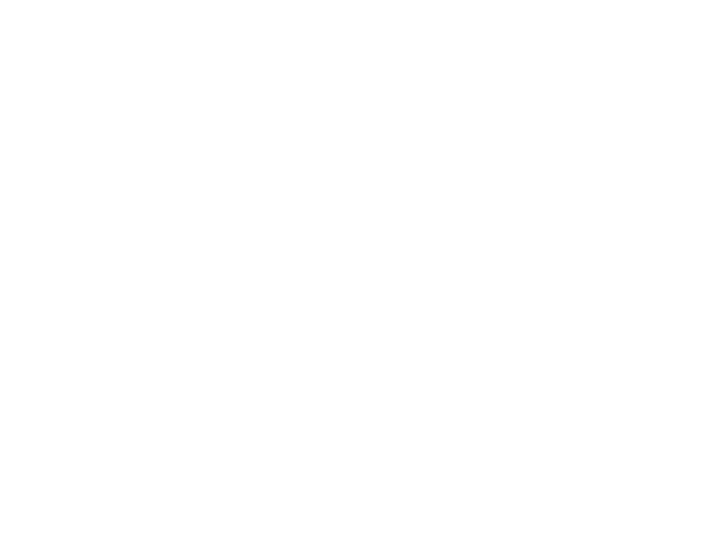
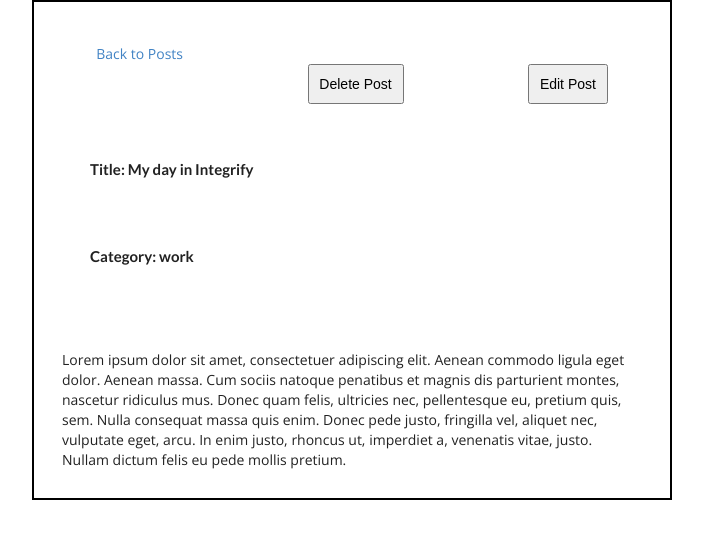
Before and after one commit to anyariazantceva/react-router-app, a React (Create React App) app: page /post/1 in a window 1280 px wide. Shown: the top 538 px of the page, without its empty margins (288-991 px from the left). Built offline with nearby package versions, Linux system fonts and the light colour scheme.

Commit message:
Build post-details routes

```diff
--- a/src/components/AddPost.js
+++ b/src/components/AddPost.js
@@ -49,6 +49,7 @@
               onChange={this.handleChange}
               placeholder="Title"
               type="text"
+              required
             />
           </div>
           <div className="category">
@@ -60,6 +61,7 @@
               onChange={this.handleChange}
               placeholder="Category"
               type="text"
+              required
             />
           </div>
           <div className="writeNewField">
@@ -73,8 +75,8 @@
               rows="10"
             ></textarea>
           </div>
-          ><button className="btn--save">Save</button>
-          <button on>Cancel</button>
+          <button className="btn--save">Save</button>
+          <button>Cancel</button>
         </form>
       </div>
     );
--- a/src/components/App.js
+++ b/src/components/App.js
@@ -33,7 +33,6 @@
 
   addPost = newPost => {
     let newPostList = [...this.state.posts, newPost];
-    console.log(newPostList);
     this.setState({ posts: newPostList });
   };
 
@@ -42,14 +41,11 @@
     this.setState({ posts: posts });
   };
 
-  editPost = id => {};
-
   render() {
-    console.log(this.state.posts);
     return (
       <Router history={history}>
         <Switch>
-          <Route path="/post/" exact component={PostDetails} />
+          <Route path="/post/:id" exact render={(props) => (<PostDetails posts={this.state.posts} {...props} />)} />
           <Route
             path="/addpost"
             exact
--- a/src/components/MainPage.js
+++ b/src/components/MainPage.js
@@ -1,30 +1,26 @@
 import React from 'react';
 import { Link } from 'react-router-dom';
 import PostItem from './PostItem';
-import PostButtons from './PostButtons';
-import PostNumber from './PostDetails';
 import './main-page.css';
 
 const MainPage = ({ posts, userId, deletePost, editPost }) => {
   const postsList = posts.map(post => {
-    const id = post.id;
     if (userId === post.userId) {
       return (
         <div className="post">
-          <PostItem key={id} title={post.title} category={post.category} />
+          <PostItem key={post.id} id={post.id} title={post.title} category={post.category} />
           <div className="post__right">
             <button
               className="post__delete btn"
-              value={id}
-              onClick={() => deletePost(id)}
+              value={post.id}
+              onClick={() => deletePost(post.id)}
             >
               Delete
             </button>
-            <button className="post__edit btn" onClick={() => editPost(id)}>
+            <button className="post__edit btn" onClick={() => editPost(post.id)}>
               Edit
             </button>
           </div>
-          {/* <PostNumber post={post} id={id} /> */}
         </div>
       );
     }
@@ -33,17 +29,17 @@
       <div className="post">
         <PostItem
           className="post__left"
+          id={post.id}
           key={post.id}
           title={post.title}
           category={post.category}
         />
         <div className="post__right">
-          <button className="post__delete btn" onClick={() => deletePost(id)}>
+          <button className="post__delete btn" onClick={() => deletePost(post.id)}>
             Delete
           </button>
           <button className="post__edit btn">Edit</button>
         </div>
-        {/* <PostNumber post={post} /> */}
       </div>
     );
   });
--- a/src/components/PostDetails.js
+++ b/src/components/PostDetails.js
@@ -1,6 +1,7 @@
 import React, { Component } from 'react';
+import {Link} from 'react-router-dom';
 import './postNumber.css';
-export default class PostNumber extends Component {
+export default class PostDetails extends Component {
   state = {
     post: {
       id: '01a',
@@ -19,22 +20,28 @@
     },
     newPost: {}
   };
+   id = +this.props.match.params.id;
+   posts = this.props.posts;
+   filteredPost = this.posts.filter((item) => {
+       return item.id === this.id;
+   })
   render() {
-    // const {post} = this.props;
+
+      console.log(this.filteredPost)
 
     return (
       <div className="post-main-div">
         <div className="post-top-div">
-          <h4>Back to Post</h4>
+          <Link to='/'>Back to Posts</Link>
           <button className="postButton">Delete Post</button>
           <button className="postButton1">Edit Post</button>
         </div>
         <div className="post-text-div">
-          <h4>Title: {this.state.post.title}</h4>
-          <h4>Category: {this.state.post.category}</h4>
+          <h4>Title: {this.filteredPost[0].title}</h4>
+          <h4>Category: {this.filteredPost[0].category}</h4>
         </div>
         <div className="post-content-div">
-          <p>{this.state.post.content}</p>
+          <p>{this.filteredPost[0].content}</p>
         </div>
       </div>
     );
--- a/src/components/PostItem.js
+++ b/src/components/PostItem.js
@@ -1,11 +1,11 @@
 import React from 'react';
 import './post-item.css';
+import {Link} from "react-router-dom";
 
 const PostItem = ({id, title, category}) => {
-
     return (
             <div className='post__left'>
-                <a className="post__title post__link" href='/'>{title}</a>
+                <Link to={`/post/${id}`} className="post__title post__link">{title}</Link>
                 <div className="post__category">{category}</div>
             </div>
     )
--- a/src/components/posts.js
+++ b/src/components/posts.js
@@ -1,6 +1,6 @@
 const posts = [
     {
-        id: '01a',
+        id: 1,
         title: 'My day in Integrify',
         category: 'work',
         content: 'Lorem ipsum dolor sit amet, consectetuer adipiscing elit. Aenean commodo ligula eget dolor. Aenean massa. Cum sociis natoque penatibus et magnis dis parturient montes, nascetur ridiculus mus. Donec quam felis, ultricies nec, pellentesque eu, pretium quis, sem. Nulla consequat massa quis enim. Donec pede justo, fringilla vel, aliquet nec, vulputate eget, arcu. In enim justo, rhoncus ut, imperdiet a, venenatis vitae, justo. Nullam dictum felis eu pede mollis pretium.',
@@ -8,7 +8,7 @@
 
     },
     {
-        id: '02b',
+        id: 2,
         title: 'My talk at React Meeting',
         category: 'speech',
         content: 'Integer tincidunt. Cras dapibus. Vivamus elementum semper nisi. Aenean vulputate eleifend tellus. Aenean leo ligula, porttitor eu, consequat vitae, eleifend ac, enim. Aliquam lorem ante, dapibus in, viverra quis, feugiat a, tellus. Phasellus viverra nulla ut metus varius laoreet. Quisque rutrum. Aenean imperdiet. Etiam ultricies nisi vel augue. Curabitur ullamcorper ultricies nisi. Nam eget dui. Etiam rhoncus. ',
@@ -16,7 +16,7 @@
 
     },
     {
-        id: '03c',
+        id: 3,
         title: 'Fun at the beach',
         category: 'recreation',
         content: 'Lorem ipsum dolor sit amet, consectetur adipisicing elit. Animi aperiam cumque cupiditate doloribus earum eligendi eveniet, facilis, laboriosam magnam modi nihil nobis perferendis provident qui reprehenderit sapiente, tempora vitae voluptatem!',
@@ -24,7 +24,7 @@
 
     },
     {
-        id: '04d',
+        id: 4,
         title: 'Running in the forest',
         category: 'sport',
         content: 'Lorem ipsum dolor sit amet, consectetur adipisicing elit. Animi aperiam cumque cupiditate doloribus earum eligendi eveniet, facilis, laboriosam magnam modi nihil nobis perferendis provident qui reprehenderit sapiente, tempora vitae voluptatem!',
@@ -32,7 +32,7 @@
 
     },
     {
-        id: '05e',
+        id: 5,
         title: 'Buying products',
         category: 'daily',
         content: 'A wonderful serenity has taken possession of my entire soul, like these sweet mornings of spring which I enjoy with my whole heart. I am alone, and feel the charm of existence in this spot, which was created for the bliss of souls like mine. I am so happy, my dear friend, so absorbed in the exquisite sense of mere tranquil existence, that I neglect my talents. ',
```
